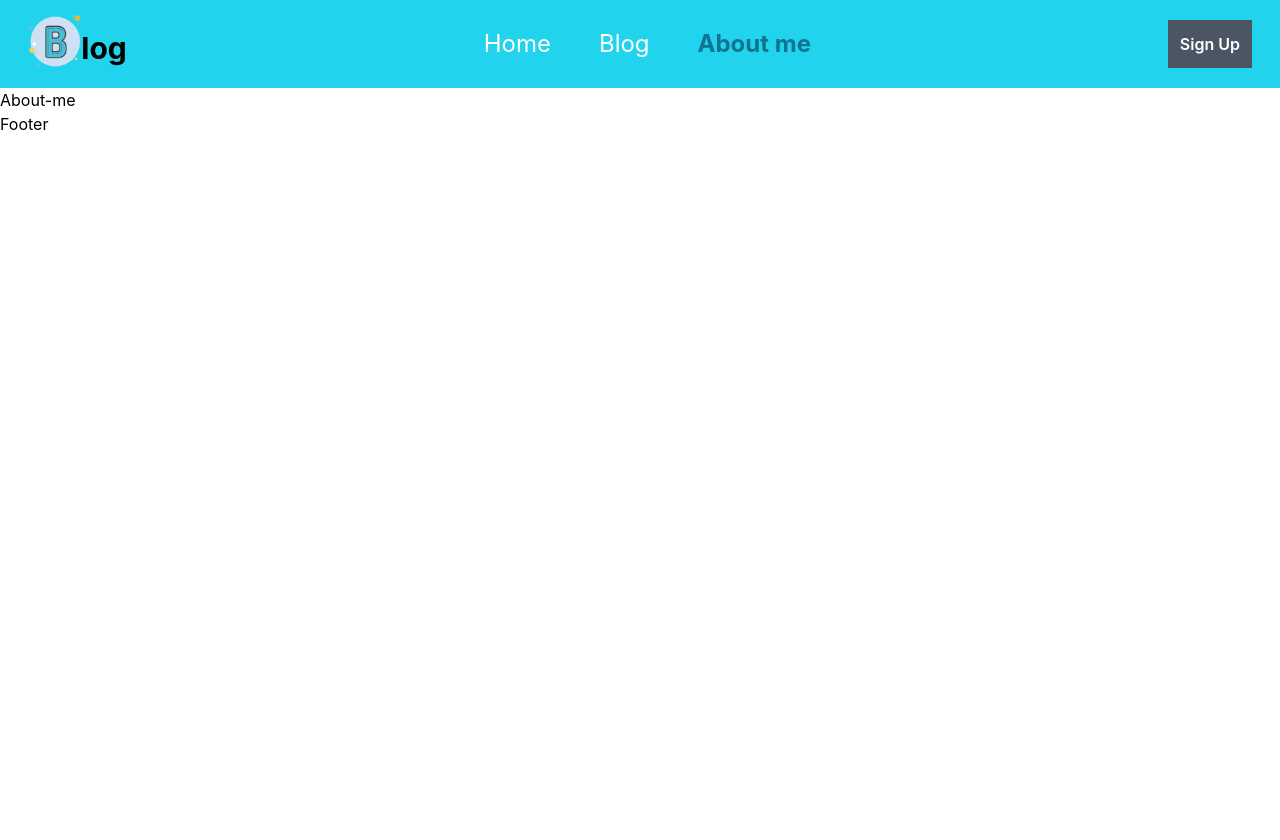
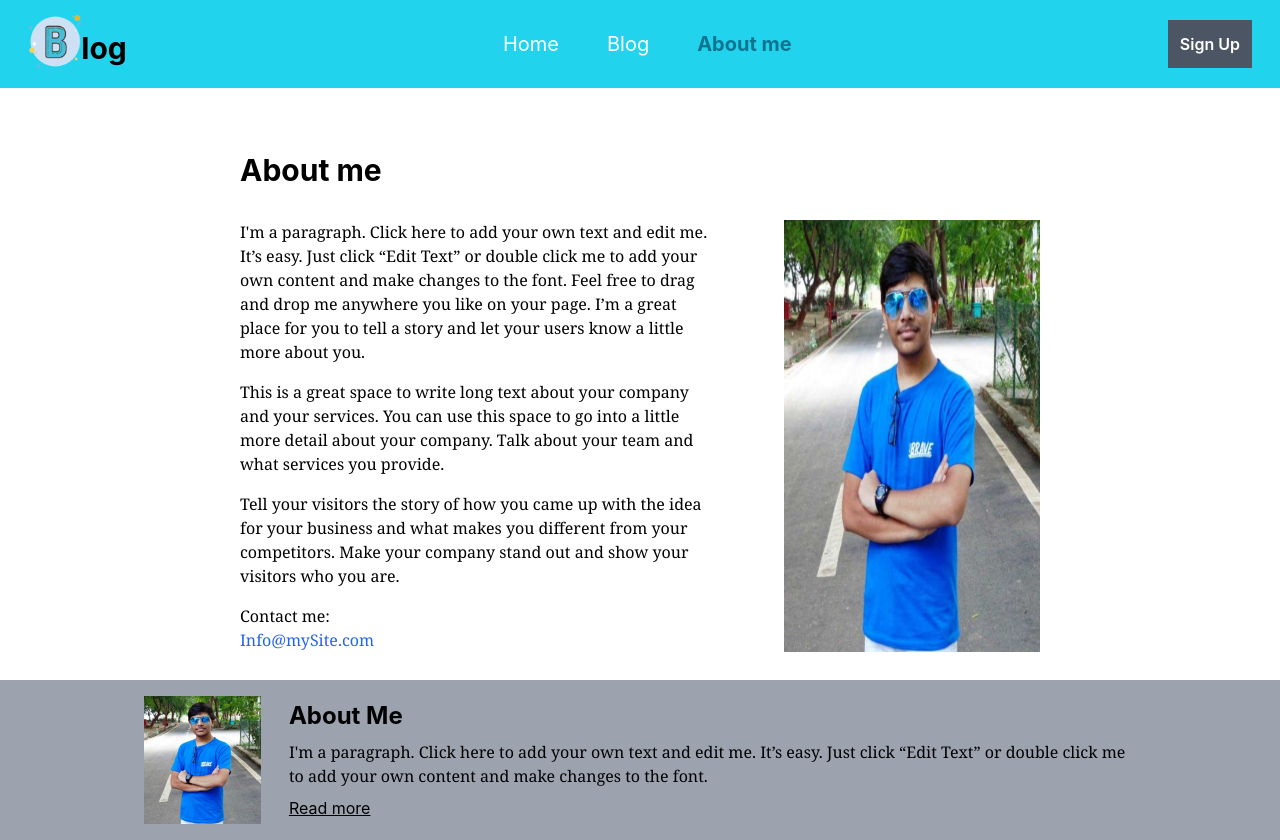
Before and after one commit to Darshan-Shihora/Blog-website, a React (Create React App) app in the folder my-blog/: page /about-me in a window 1280 px wide. Before the commit the page ends 800 px from the top, so only its background shows below. Built offline with nearby package versions, Linux system fonts and the light colour scheme.

Commit message:
Footer component

```diff
--- a/my-blog/src/components/About-me.tsx
+++ b/my-blog/src/components/About-me.tsx
@@ -1,7 +1,37 @@
-import React from "react";
-
+import img from "../../src/assests/profile.png";
 function AboutMe() {
-  return <div>About-me</div>;
+  return (
+    <div className="h-[70vh] text-center mt-8 mx-60 ">
+      <h1 className="h-auto text-3xl font-bold text-start py-8">About me</h1>
+      <div className="flex space-x-16">
+        <div className="flex-col text-start font-serif">
+          <p className="pb-4">
+            I'm a paragraph. Click here to add your own text and edit me. It’s
+            easy. Just click “Edit Text” or double click me to add your own
+            content and make changes to the font. Feel free to drag and drop me
+            anywhere you like on your page. I’m a great place for you to tell a
+            story and let your users know a little more about you.
+          </p>
+          <p className="pb-4">
+            This is a great space to write long text about your company and your
+            services. You can use this space to go into a little more detail
+            about your company. Talk about your team and what services you
+            provide.
+          </p>
+          <p className="pb-4">
+            Tell your visitors the story of how you came up with the idea for
+            your business and what makes you different from your competitors.
+            Make your company stand out and show your visitors who you are.
+          </p>
+          <p>Contact me:</p>
+          <a href="#" className="text-blue-600">
+            Info@mySite.com
+          </a>
+        </div>
+        <img className="h-50 w-64" src={img} alt="Image" />
+      </div>
+    </div>
+  );
 }
 
 export default AboutMe;
--- a/my-blog/src/components/Blog.tsx
+++ b/my-blog/src/components/Blog.tsx
@@ -1,7 +1,11 @@
 import React from "react";
 
 function Blog() {
-  return <div>Blog</div>;
+  return (
+    <div className="h-[84vh] text-center">
+      <main className="h-auto">Blog</main>
+    </div>
+  );
 }
 
 export default Blog;
--- a/my-blog/src/components/Home.tsx
+++ b/my-blog/src/components/Home.tsx
@@ -1,7 +1,11 @@
 import React from "react";
 
 function Home() {
-  return <div>Home</div>;
+  return (
+    <div className="h-[84vh] text-center">
+      <main className="h-auto">Home</main>
+    </div>
+  );
 }
 
 export default Home;
--- a/my-blog/src/root/Footer.tsx
+++ b/my-blog/src/root/Footer.tsx
@@ -1,7 +1,22 @@
-import React from "react";
-
+import img from "../../src/assests/profile.png";
+import { Link } from "react-router-dom";
 function Footer() {
-  return <div>Footer</div>;
+  return (
+    <div className="w-full text-center flex justify-center items-center px-36 py-4 bg-gray-400">
+      <img className="pr-7 h-32 w-44" src={img} alt="" />
+      <div className="text-start">
+        <p className="font-bold text-2xl">About Me</p>
+        <p className="text-md font-normal font-serif py-2">
+          I'm a paragraph. Click here to add your own text and edit me. It’s
+          easy. Just click “Edit Text” or double click me to add your own
+          content and make changes to the font.
+        </p>
+        <Link to="/about-me" className="underline">
+          Read more
+        </Link>
+      </div>
+    </div>
+  );
 }
 
 export default Footer;
--- a/my-blog/src/root/Header.tsx
+++ b/my-blog/src/root/Header.tsx
@@ -12,8 +12,8 @@ function Header() {
         <NavLink
           className={({ isActive }) =>
             isActive
-              ? "text-cyan-700 mx-6 text-2xl font-bold"
-              : "mx-6 text-2xl font-normal"
+              ? "text-cyan-700 mx-6 text-xl font-bold"
+              : "mx-6 text-xl font-normal"
           }
           to="/"
         >
@@ -22,8 +22,8 @@ function Header() {
         <NavLink
           className={({ isActive }) =>
             isActive
-              ? "text-cyan-700 mx-6 text-2xl font-bold"
-              : "mx-6 text-2xl font-normal"
+              ? "text-cyan-700 mx-6 text-xl font-bold"
+              : "mx-6 text-xl font-normal"
           }
           to="/blog"
         >
@@ -32,8 +32,8 @@ function Header() {
         <NavLink
           className={({ isActive }) =>
             isActive
-              ? "text-cyan-700 mx-6 text-2xl font-bold"
-              : "mx-6 text-2xl font-normal"
+              ? "text-cyan-700 mx-6 text-xl font-bold"
+              : "mx-6 text-xl font-normal"
           }
           to="/about-me"
         >
```
Also changed, not shown: my-blog/public/index.html (+1 -22 lines), my-blog/src/assests/profile.png (added).
